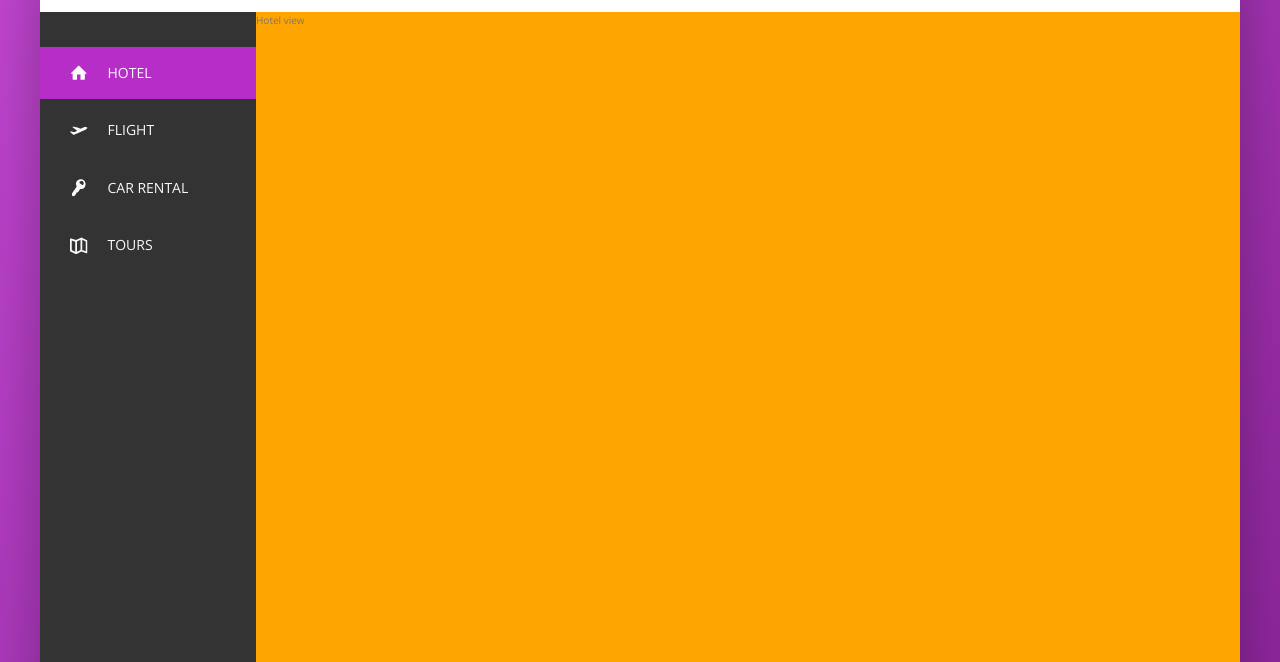
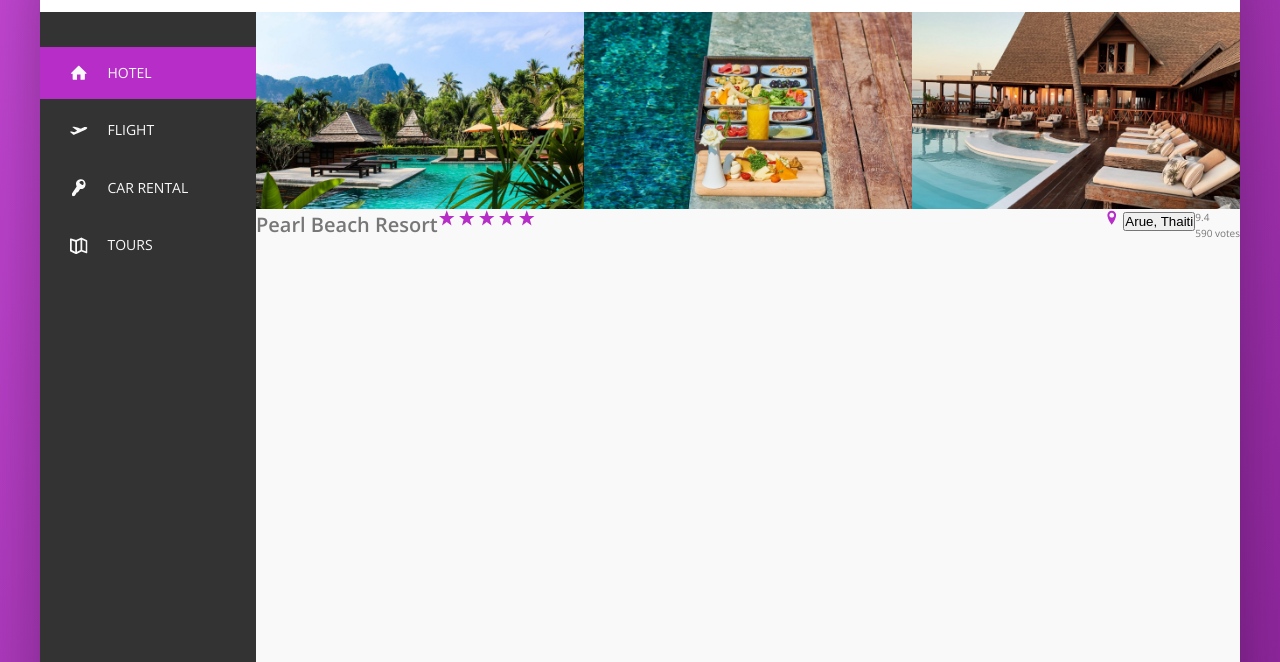
Before and after one commit to MareikeHeuer/flexbox-project-one-book, a website: page index.html in a window 1280 px wide. Shown: the part 138-800 px from the top of the page. Drawn offline with nearby package versions, Linux system fonts and the light colour scheme.

Commit message:
build hotel overview layout

```diff
--- a/index.html
+++ b/index.html
@@ -93,7 +93,64 @@
           <div class="legal">&copy; 2021 by one-book. All rights reserved.</div>
         </nav>
 
-        <main class="hotel-view">Hotel view</main>
+        <main class="hotel-view">
+          <div class="gallery">
+            <figure class="gallery__item">
+              <img
+                src="img/hotel-1.jpg"
+                alt="Photo of Hotel 1"
+                class="gallery__photo"
+              />
+            </figure>
+            <figure class="gallery__item">
+              <img
+                src="img/hotel-2.jpg"
+                alt="Photo of Hotel 1"
+                class="gallery__photo"
+              />
+            </figure>
+            <figure class="gallery__item">
+              <img
+                src="img/hotel-3.jpg"
+                alt="Photo of Hotel 1"
+                class="gallery__photo"
+              />
+            </figure>
+          </div>
+
+          <div class="overview">
+            <h1 class="overview__heading">Pearl Beach Resort</h1>
+            <div class="overview__stars">
+              <svg class="overview__icon-star">
+                <use xlink:href="img/sprite.svg#icon-star"></use>
+              </svg>
+              <svg class="overview__icon-star">
+                <use xlink:href="img/sprite.svg#icon-star"></use>
+              </svg>
+              <svg class="overview__icon-star">
+                <use xlink:href="img/sprite.svg#icon-star"></use>
+              </svg>
+              <svg class="overview__icon-star">
+                <use xlink:href="img/sprite.svg#icon-star"></use>
+              </svg>
+              <svg class="overview__icon-star">
+                <use xlink:href="img/sprite.svg#icon-star"></use>
+              </svg>
+            </div>
+
+            <div class="overview__location">
+              <svg class="overview__icon-location">
+                <use xlink:href="img/sprite.svg#icon-location-pin"></use>
+              </svg>
+              <button class="btn-inline">Arue, Thaiti</button>
+            </div>
+
+            <div class="overview__rating">
+              <div class="overview__rating-average">9.4</div>
+              <div class="overview__rating-count">590 votes</div>
+            </div>
+          </div>
+        </main>
       </div>
     </div>
   </body>
--- a/sass/_components.scss
+++ b/sass/_components.scss
@@ -195,3 +195,46 @@
   text-align: center;
   padding: 2.5rem;
 }
+
+////////////////
+// GALLERY
+.gallery {
+  display: flex;
+  &__photo {
+    width: 100%; // always define eidth or height of img in % so the img stays fluid
+    display: block; // img should always be block or inline-block to avoid having white space underneath an image when left as inline element
+  }
+}
+
+////////////////
+// HOTEL OVERVIEW
+.overview {
+  display: flex;
+
+  &__heading {
+  }
+
+  &__stars {
+    // flex: 1;
+    margin-right: auto; // often used in flexbox to create space between element but not have that element take the entire width. Instead it is the automatically calculated margin.
+  }
+
+  &__icon-star,
+  &__icon-location {
+    width: 1.75rem;
+    height: 1.75rem;
+    fill: var(--color-primary);
+  }
+
+  &__location {
+  }
+
+  &__rating {
+  }
+
+  &__rating-average {
+  }
+
+  &__rating-count {
+  }
+}
--- a/sass/_layout.scss
+++ b/sass/_layout.scss
@@ -36,7 +36,6 @@
 
 .hotel-view {
   //test
-  background-color: orange;
   height: 80rem;
 
   flex: 1;
```
Also changed, not shown: css/style.css, 1 other file.
